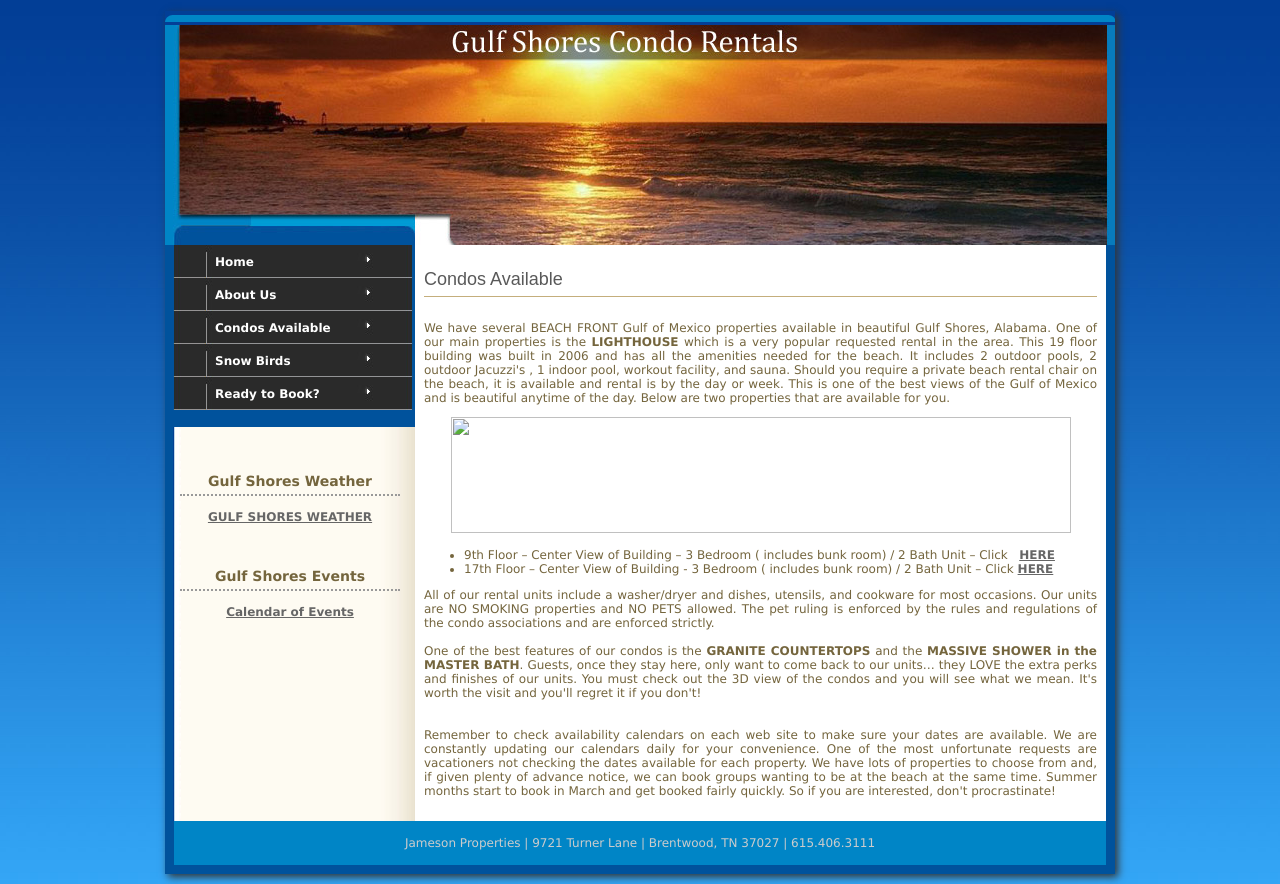
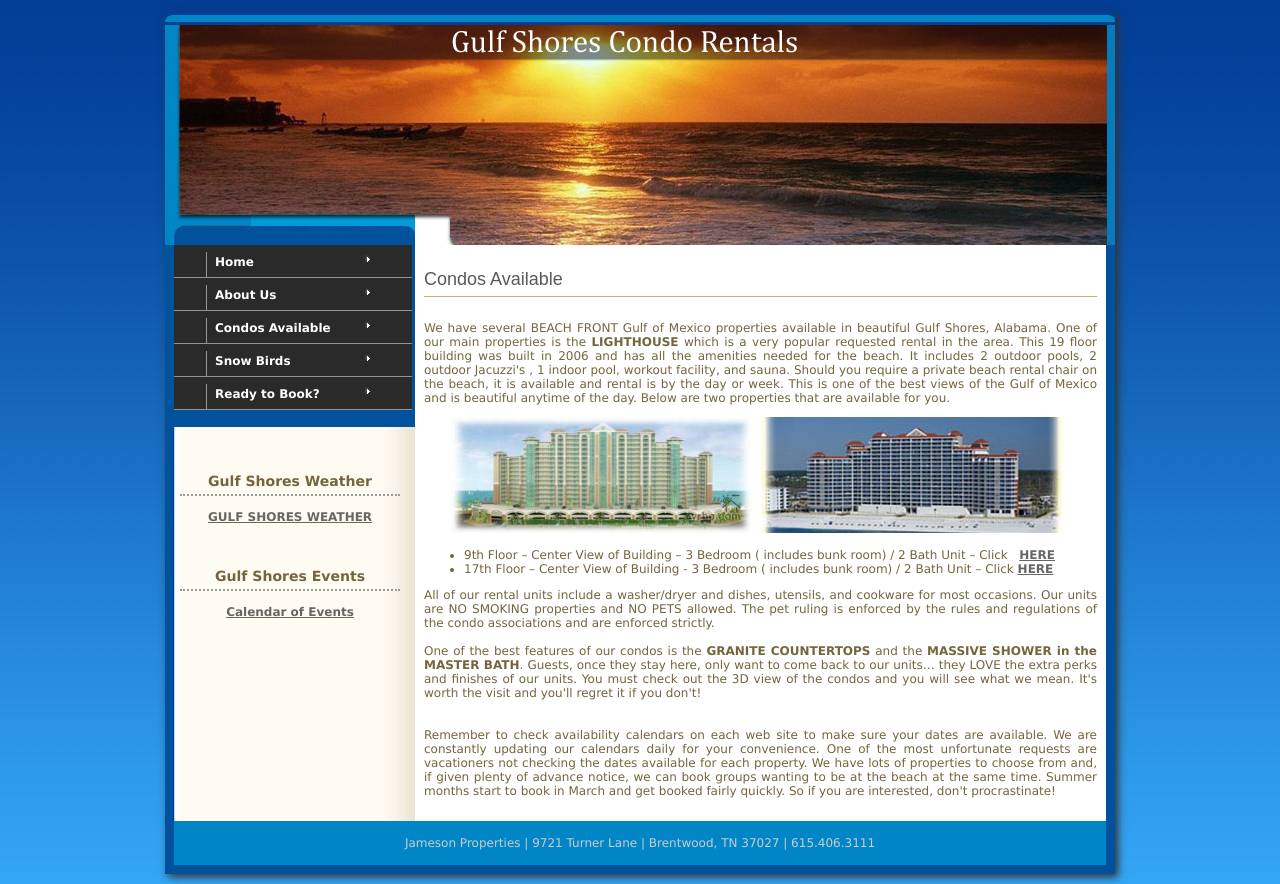
Before and after one commit to condos-at-the-beach/website, a plain HTML site: page condos.html in a window 1280 px wide. Drawn offline with Linux system fonts and the light colour scheme; a script that the page names is missing.

Commit message:
clean up

```diff
--- a/condos.html
+++ b/condos.html
@@ -104,7 +104,7 @@
                                     rental chair on the beach, it is available and rental is by the day or week. This is
                                     one of the best views of the Gulf of Mexico and is beautiful anytime of the day.
                                     Below are two properties that are available for you.<br />
-                                    <p align="center"><img src="/Lighthouse-1.jpg" width="620" height="116"
+                                    <p align="center"><img src="/img/Lighthouse-1.jpg" width="620" height="116"
                                                 border="0" /></p>
                                     <ul align="justify">
                                           <li> 9th Floor – Center View of Building – 3 Bedroom ( includes bunk room) / 2
```
